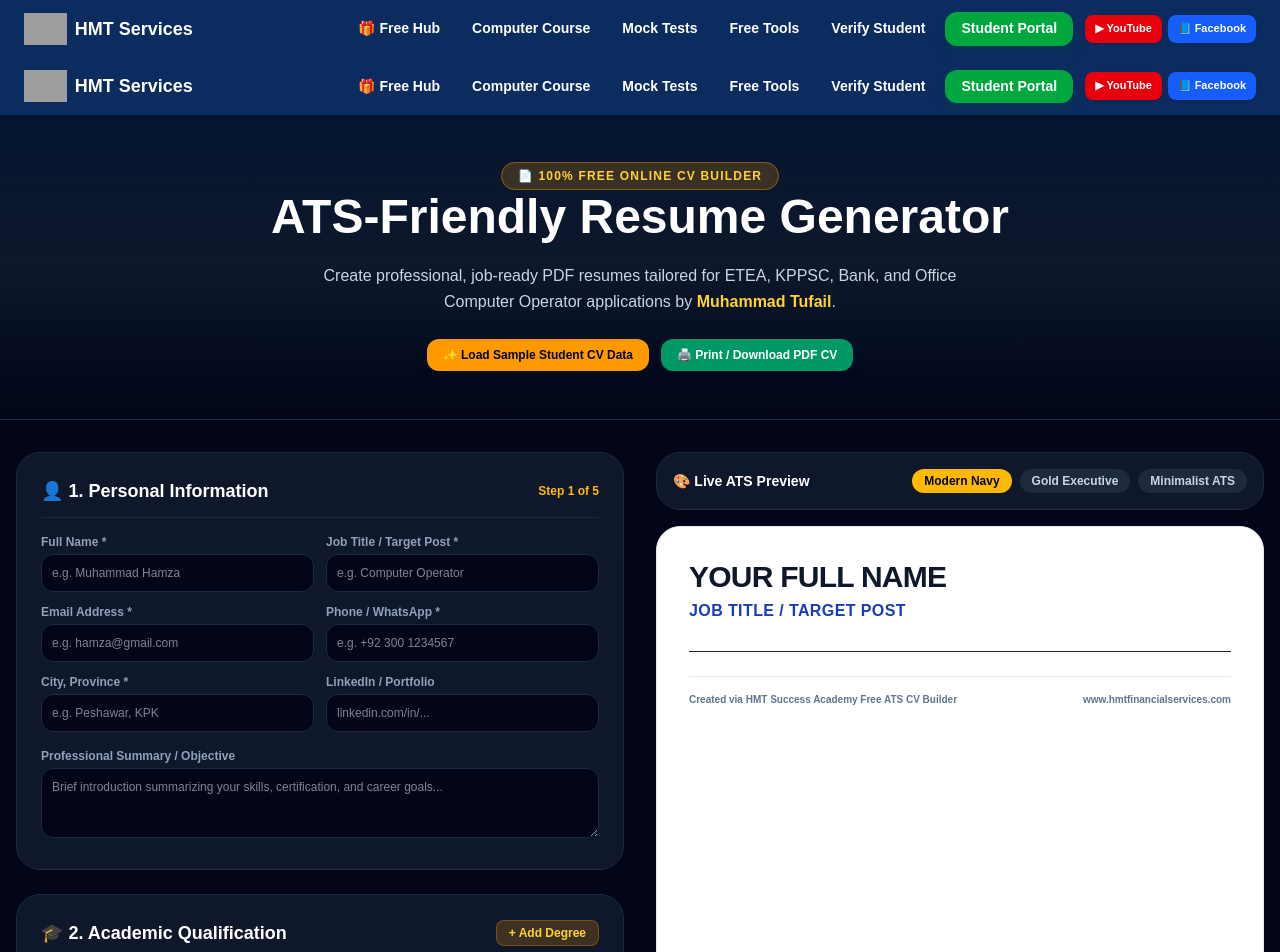
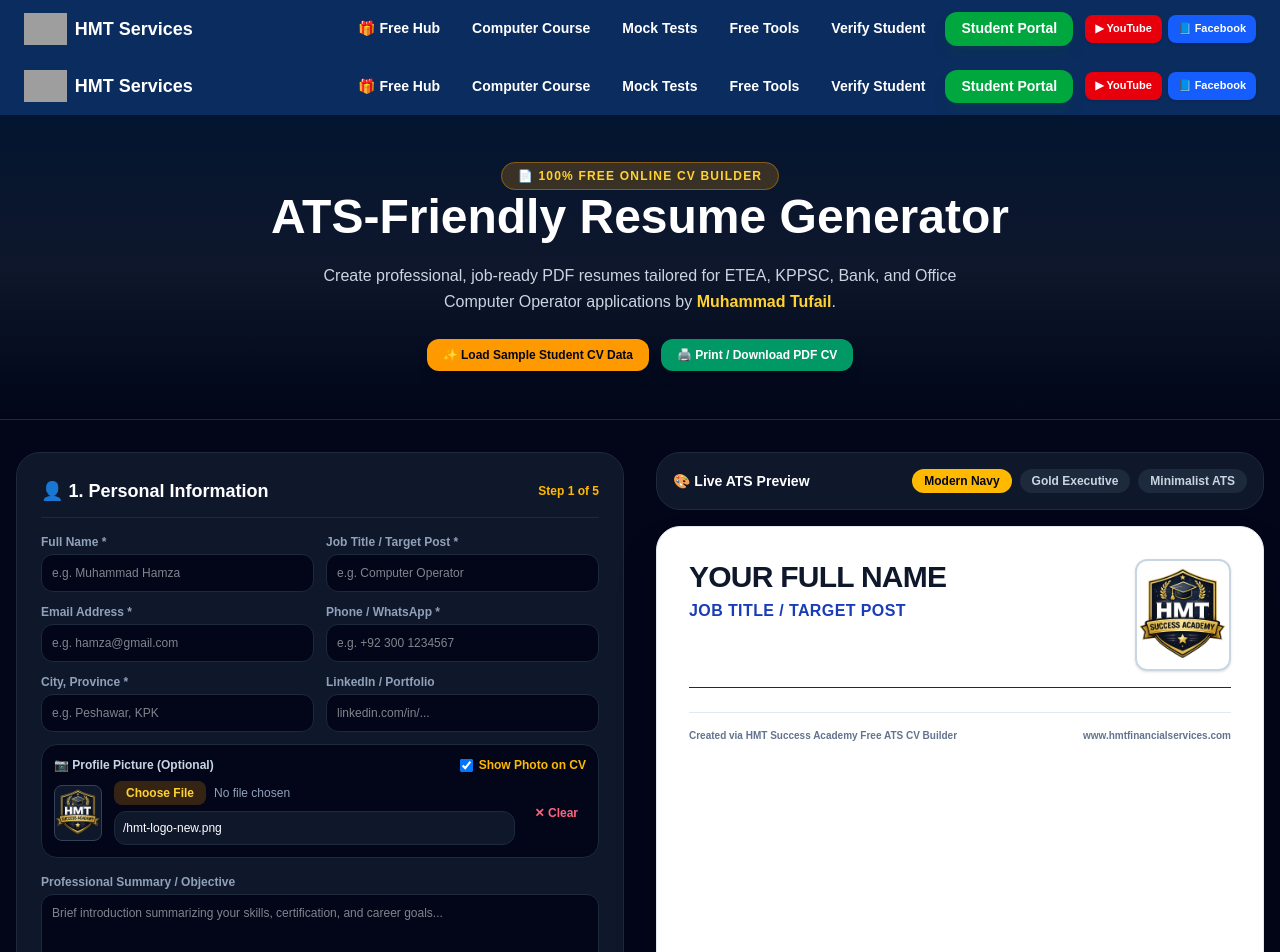
Before and after one commit to mtufail4484-web/hmt-financial-services, a Next.js app: page /cv-builder in a window 1280 px wide. Shown: the top 952 px of the page. Built offline with nearby package versions, Linux system fonts and the light colour scheme; grey boxes are pictures that could not be loaded.

Commit message:
Fix print layout to hide top nav header and add optional profile picture support in CV Builder

```diff
--- a/app/HeaderNav.js
+++ b/app/HeaderNav.js
@@ -18,7 +18,7 @@
   const pathname = usePathname();
 
   return (
-    <header className="w-full bg-[#0b2c5f] text-white shadow-lg">
+    <header className="w-full bg-[#0b2c5f] text-white shadow-lg print:hidden">
       <div className="mx-auto flex w-full max-w-7xl flex-col gap-3 px-3 py-3 sm:flex-row sm:items-center sm:justify-between sm:px-6">
         <Link
           href="/"
--- a/app/cv-builder/page.js
+++ b/app/cv-builder/page.js
@@ -11,6 +11,8 @@
   phone: "+92 300 1234567",
   city: "Peshawar, KPK, Pakistan",
   linkedin: "linkedin.com/in/mhamza-hmt",
+  photo: "/hmt-logo-new.png",
+  showPhoto: true,
   summary:
     "Detail-oriented and resourceful Computer Operator with certification from HMT Success Academy. Proficient in MS Office 2021 (Word, Excel, PowerPoint), data entry, automated result card generation, and document management. Seeking an office administration role in a dynamic organization.",
   education: [
@@ -57,6 +59,8 @@
     phone: "",
     city: "",
     linkedin: "",
+    photo: "/hmt-logo-new.png",
+    showPhoto: true,
     summary: "",
     education: [
       { degree: "", institute: "", year: "", details: "" },
@@ -73,6 +77,17 @@
 
   const loadSampleData = () => {
     setCv(SAMPLE_CV_DATA);
+  };
+
+  const handlePhotoUpload = (e) => {
+    const file = e.target.files?.[0];
+    if (file) {
+      const reader = new FileReader();
+      reader.onloadend = () => {
+        setCv((prev) => ({ ...prev, photo: reader.result, showPhoto: true }));
+      };
+      reader.readAsDataURL(file);
+    }
   };
 
   const handlePrint = () => {
@@ -262,6 +277,58 @@
                   onChange={(e) => setCv({ ...cv, linkedin: e.target.value })}
                   className="w-full rounded-xl bg-slate-950 border border-slate-800 p-2.5 text-white focus:border-amber-400 focus:outline-none"
                 />
+              </div>
+
+              {/* PROFILE PHOTO OPTIONAL INPUT */}
+              <div className="sm:col-span-2 p-3 bg-slate-950 rounded-2xl border border-slate-800 space-y-2">
+                <div className="flex items-center justify-between">
+                  <label className="text-slate-300 font-bold text-xs">📷 Profile Picture (Optional)</label>
+                  <label className="flex items-center gap-1.5 text-xs text-amber-400 font-semibold cursor-pointer">
+                    <input
+                      type="checkbox"
+                      checked={cv.showPhoto}
+                      onChange={(e) => setCv({ ...cv, showPhoto: e.target.checked })}
+                      className="rounded border-slate-700 bg-slate-900 text-amber-400 focus:ring-0"
+                    />
+                    <span>Show Photo on CV</span>
+                  </label>
+                </div>
+
+                <div className="flex items-center gap-3">
+                  {cv.photo && (
+                    <img
+                      src={cv.photo}
+                      alt="Preview"
+                      className="w-12 h-14 object-cover rounded-lg border border-slate-700 bg-slate-900 shrink-0"
+                    />
+                  )}
+
+                  <div className="flex-1 space-y-1.5 min-w-0">
+                    <input
+                      type="file"
+                      accept="image/*"
+                      onChange={handlePhotoUpload}
+                      className="w-full text-xs text-slate-400 file:mr-2 file:py-1 file:px-3 file:rounded-lg file:border-0 file:text-xs file:font-bold file:bg-amber-500/20 file:text-amber-300 hover:file:bg-amber-500/30 cursor-pointer"
+                    />
+                    <input
+                      type="text"
+                      placeholder="Or paste Image URL (e.g. /hmt-logo-new.png)"
+                      value={cv.photo}
+                      onChange={(e) => setCv({ ...cv, photo: e.target.value })}
+                      className="w-full rounded-xl bg-slate-900 border border-slate-800 p-2 text-white text-xs focus:border-amber-400 focus:outline-none"
+                    />
+                  </div>
+
+                  {cv.photo && (
+                    <button
+                      type="button"
+                      onClick={() => setCv({ ...cv, photo: "" })}
+                      className="px-2 py-1 text-xs font-bold text-rose-400 hover:text-rose-300"
+                    >
+                      ✕ Clear
+                    </button>
+                  )}
+                </div>
               </div>
             </div>
 
@@ -502,8 +569,9 @@
             id="printable-cv"
             className="w-full bg-white text-slate-900 rounded-3xl p-8 shadow-2xl space-y-6 text-sm font-sans min-h-[800px] border border-slate-200 print:shadow-none print:border-none print:rounded-none print:p-0"
           >
-            {/* CV HEADER */}
-            <div className={`pb-4 border-b ${theme === "gold" ? "border-amber-500" : "border-slate-800"}`}>
+            {/* CV HEADER WITH OPTIONAL PHOTO */}
+            <div className={`pb-4 border-b ${theme === "gold" ? "border-amber-500" : "border-slate-800"} flex justify-between items-start gap-4`}>
+              <div className="flex-1">
                 <h1 className="text-2xl sm:text-3xl font-black text-slate-900 uppercase tracking-tight">
                   {cv.fullName || "YOUR FULL NAME"}
                 </h1>
@@ -517,6 +585,17 @@
                   {cv.city && <span>📍 {cv.city}</span>}
                   {cv.linkedin && <span>🔗 {cv.linkedin}</span>}
                 </div>
+              </div>
+
+              {cv.showPhoto && cv.photo && (
+                <div className="shrink-0">
+                  <img
+                    src={cv.photo}
+                    alt={cv.fullName || "Profile Photo"}
+                    className="w-20 h-24 sm:w-24 sm:h-28 object-cover rounded-xl border-2 border-slate-300 shadow-sm"
+                  />
+                </div>
+              )}
             </div>
 
             {/* SUMMARY */}
@@ -623,6 +702,32 @@
           </div>
         </div>
       </footer>
+
+      {/* PRINT STYLING SPECIFIC TO CV BUILDER */}
+      <style jsx global>{`
+        @media print {
+          @page {
+            margin: 10mm;
+            size: A4;
+          }
+          body {
+            background: white !important;
+            color: black !important;
+          }
+          header, footer, nav, .print\:hidden {
+            display: none !important;
+          }
+          #printable-cv {
+            width: 100% !important;
+            max-width: 100% !important;
+            margin: 0 !important;
+            padding: 0 !important;
+            box-shadow: none !important;
+            border: none !important;
+            min-height: auto !important;
+          }
+        }
+      `}</style>
     </div>
   );
 }
```
Lines whose indentation alone changed are shown as unchanged.
